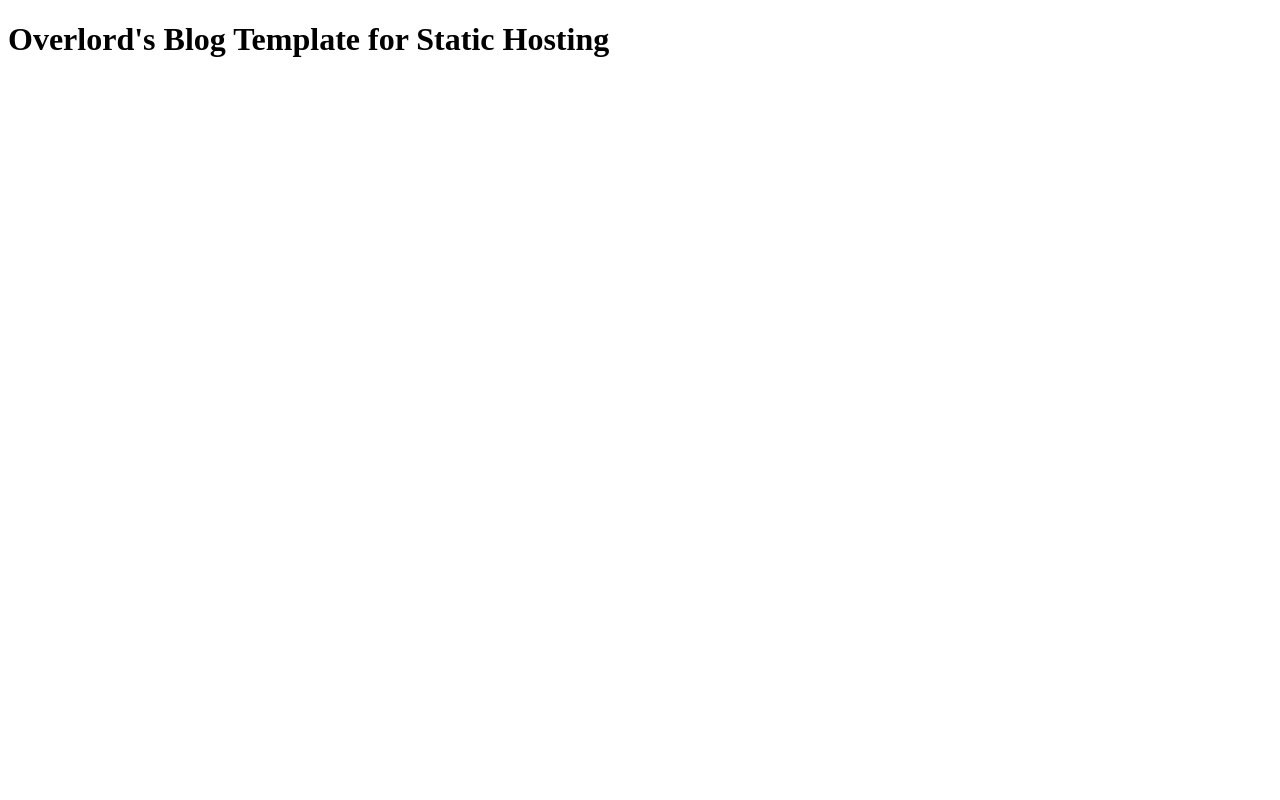
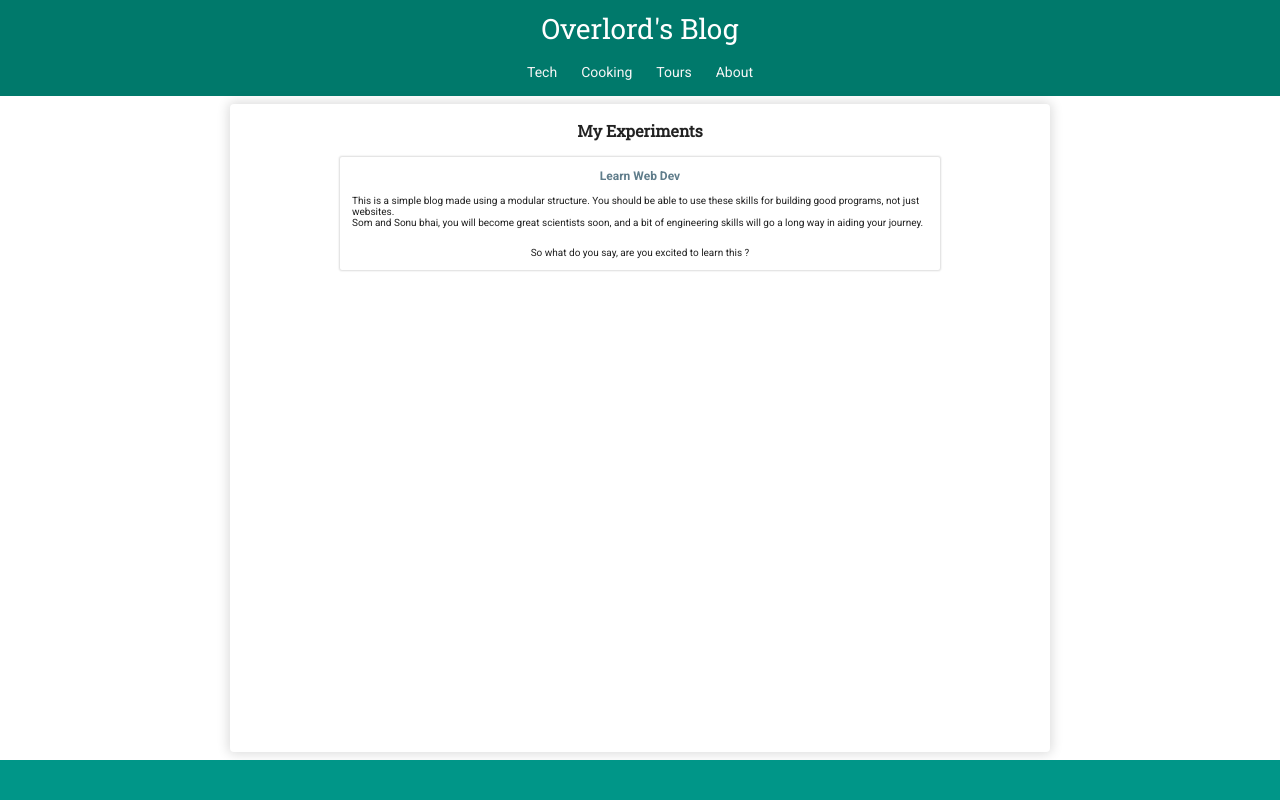
Before and after one commit to shibasis0801/devlog, a website with bundled scripts: page index.html in a window 1280 px wide. Built offline with nearby package versions, Linux system fonts and the light colour scheme.

Commit message:
made this blog in three hours and felt good while doing it :D

```diff
--- /dev/null
+++ b/code/common/components.js
@@ -0,0 +1,101 @@
+function createElement(tag, options= {}, children= []) {
+    const element = document.createElement(tag);
+    Object.entries(options)
+        .forEach(([key, value]) => {
+            element[key] = value
+        });
+    children.forEach(child => element.appendChild(child));
+    return element;
+}
+
+
+export const text = content => document.createTextNode(content);
+
+export function div(options, children) {
+    return createElement('div', options, children);
+}
+
+export function span(options, children) {
+    return createElement('span', options, children);
+}
+
+
+export function ul(options, listItems) {
+    return createElement('ul', options, listItems);
+}
+
+export function li(options, children) {
+    return createElement('li', options, children);
+}
+
+export function h3(options, textContent) {
+    return createElement('h3', options, [text(textContent)]);
+}
+
+export function h4(options, textContent) {
+    return createElement('h4', options, [text(textContent)]);
+}
+
+export function p(options, textContent) {
+    return createElement('p', options, [text(textContent)]);
+}
+
+export function checkbox(options) {
+    return createElement(
+        'input',
+        {
+            type: 'checkbox',
+            ...options
+        }
+    )
+}
+
+export function br() {
+    return createElement('br');
+}
+
+/**
+ * Inserts renderSeparator HTML between HTML elements if an empty string is detected
+ *
+ * @param {object[]} dataArray
+ * @param {function(object): HTMLElement} renderFn
+ * @param {function(): HTMLElement} renderSeparator
+ * @return {HTMLElement[]}
+ */
+export function withSeparators(dataArray, renderFn, renderSeparator) {
+    const elements = []
+    for (let idx = 0; idx < dataArray.length; ++idx) {
+        const data = dataArray[idx];
+        if (data) {
+            elements.push(renderFn(data));
+        }
+        else {
+            elements.push(renderSeparator());
+        }
+
+    }
+    return elements;
+}
+
+class Container {
+    ref = document.getElementById('container')
+    clear() {
+        while(this.ref.firstChild) {
+            this.ref.removeChild(this.ref.firstChild)
+        }
+    }
+
+    attachChildren(children) {
+        if (children) {
+            this.ref.append(children);
+        }
+    }
+
+    replaceChildrenWith(newChildren) {
+        this.clear();
+        if (newChildren) {
+            this.attachChildren(newChildren);
+        }
+    }
+}
+export const container = new Container()
--- /dev/null
+++ b/code/common/isObject.js
@@ -0,0 +1,3 @@
+export function isObject(content) {
+    return (typeof content === "object" && content != null);
+}
--- a/code/main.js
+++ b/code/main.js
@@ -1 +1,8 @@
-console.log("Hello, Please use this template to create your own blogs and/or learn some basic web development");
+import {attachNavLinks, establishNavigation} from "./pages/navigation.js";
+
+function init() {
+    attachNavLinks();
+    establishNavigation();
+}
+
+init();
--- /dev/null
+++ b/code/pages/about/about.js
@@ -0,0 +1,3 @@
+export default function About() {
+
+}
--- /dev/null
+++ b/code/pages/cooking/cooking.js
@@ -0,0 +1,2 @@
+export default function Cooking() {
+}
--- /dev/null
+++ b/code/pages/navigation.js
@@ -0,0 +1,74 @@
+import {container, li, text} from "../common/components.js";
+import Cooking from "./cooking/cooking.js";
+import Tours from "./tours/tours.js";
+import About from "./about/about.js";
+import Tech from "./tech/tech.js";
+
+const navList = document.getElementById("nav-list");
+
+export const pages = {
+    id(name) { return `nav-${name}` },
+    default: "tech",
+    data: {
+        tech: {
+            name: "Tech"
+        },
+        cooking: {
+            name: "Cooking"
+        },
+        tours: {
+            name: "Tours"
+        },
+        about: {
+            name: "About"
+        }
+    }
+}
+
+function navLink(pageKey) {
+    return li({
+        className: "nav-item",
+        id: pages.id(pageKey)
+    }, [
+        text(pages.data[pageKey].name)
+    ]);
+}
+
+
+export function attachNavLinks() {
+    for (const name in pages.data) {
+        Navigation[name] = navLink(name);
+        navList.append(Navigation[name])
+    }
+}
+
+// May get memory leaks if abused
+export const Navigation = {
+    tech: {},
+    cooking: {},
+    tours: {},
+    about: {}
+}
+
+
+export function establishNavigation() {
+    Navigation.tech.addEventListener("click", function() {
+        container.replaceChildrenWith(Tech())
+    })
+
+    Navigation.cooking.addEventListener("click", function() {
+        container.replaceChildrenWith(Cooking())
+    })
+
+    Navigation.tours.addEventListener("click", function() {
+        container.replaceChildrenWith(Tours())
+    })
+
+    Navigation.about.addEventListener("click", function() {
+        container.replaceChildrenWith(About())
+    })
+
+    if (Object.keys(Navigation).includes(pages.default)) {
+        Navigation[pages.default].click();
+    }
+}
--- /dev/null
+++ b/code/pages/tech/data.js
@@ -0,0 +1,33 @@
+// All data must be in the same structure.
+import {isObject} from "../../common/isObject.js";
+
+/** Three options are available for content,
+ * Text -> Paragraph
+ * Blank -> LineBreak
+ * {text: string, style: string} -> Styled Paragraph
+ */
+const data = [
+    {
+        heading: "Learn Web Dev",
+        content: [
+            "This is a simple blog made using a modular structure. You should be able to use these skills for building good programs, not just websites.",
+            "Som and Sonu bhai, you will become great scientists soon, and a bit of engineering skills will go a long way in aiding your journey.",
+            "",
+            {
+                text: "So what do you say, are you excited to learn this ?",
+                style: "text-align: center"
+            }
+        ]
+    }
+];
+
+export function getOptions(content) {
+    if (isObject(content)) {
+        return {
+            style: content.style
+        }
+    }
+    else return null;
+}
+
+export default data;
--- /dev/null
+++ b/code/pages/tech/tech.js
@@ -0,0 +1,25 @@
+import {div, h3, h4, ul, li, br, p, withSeparators} from "../../common/components.js";
+import data, {getOptions} from "./data.js";
+
+export default function Tech() {
+    return div({
+        className: "tech"
+    }, [
+        h3({}, "My Experiments"),
+        ul({}, data.map(item =>
+            li({ className: "card" }, [
+                h4({}, item.heading),
+                ...withSeparators(
+                    item.content,
+                    (content) => {
+                        const options = getOptions(content);
+                        return options ?
+                            p(getOptions(content), content.text) :
+                            p({}, content);
+                    },
+                    br
+                )
+            ])
+        ))
+    ])
+}
--- /dev/null
+++ b/code/pages/tours/tours.js
@@ -0,0 +1,3 @@
+export default function Tours() {
+
+}
--- a/index.html
+++ b/index.html
@@ -3,10 +3,38 @@
 <head>
     <meta charset="UTF-8">
     <title>Overlord's Blog Template</title>
+    <!-- Google Roboto Font and Material Design icons    -->
+    <!-- https://github.com/google/material-design-icons -->
+    <link rel="preconnect" href="https://fonts.gstatic.com">
+    <link href="https://fonts.googleapis.com/css2?family=Roboto+Slab&display=swap" rel="stylesheet">
+    <link href="https://fonts.googleapis.com/css2?family=Roboto:wght@300;400;500;700&display=swap" rel="stylesheet">
+    <link href="https://fonts.googleapis.com/css2?family=Material+Icons" rel="stylesheet">
+    <link href="styles/common.css" rel="stylesheet">
+    <link href="styles/header.css" rel="stylesheet">
     <link href="styles/main.css" rel="stylesheet">
+    <link href="styles/page.css" rel="stylesheet">
+    <link href="styles/pages/tech.css" rel="stylesheet">
+    <link href="styles/pages/cooking.css" rel="stylesheet">
+    <link href="styles/pages/tours.css" rel="stylesheet">
+    <link href="styles/pages/about.css" rel="stylesheet">
 </head>
 <body>
-    <h1>Overlord's Blog Template for Static Hosting</h1>
-    <script src="code/main.js" type="module"></script>
+    <!--https://developer.mozilla.org/en-US/docs/Web/HTML/Element#Content_sectioning -->
+    <header>
+        <h1>Overlord's Blog</h1>
+        <nav>
+            <ul id="nav-list">
+            </ul>
+        </nav>
+    </header>
+    <main id="container">
+
+    </main>
+    <footer>
+
+    </footer>
+    <script src="code/main.js" type="module">
+        init()
+    </script>
 </body>
 </html>
--- a/package.json
+++ b/package.json
@@ -4,8 +4,9 @@
   "description": "A developer's blog template",
   "main": "index.html",
   "scripts": {
+    "install": "npm i -g browser-sync typescript",
     "test": "echo loltest",
-    "start": "python -m http.server"
+    "start": "browser-sync start --server --files \"index.html, styles/*.css, code/*.js\"browser-sync start --server --files \"index.html, styles/*.css, code/*.js\""
   },
   "repository": {
     "type": "git",
--- /dev/null
+++ b/styles/common.css
@@ -0,0 +1,81 @@
+body {
+    font-family: "Roboto", sans-serif;
+    height: 100vh;
+    width: 100%;
+    margin: 0;
+    padding: 0;
+    display: grid;
+    grid-template-rows: 96px auto 40px;
+    grid-template-columns: 18% 64% 18%;
+    color: var(--text-primary);
+    background-color: var(--base);
+}
+
+/* https://css-tricks.com/snippets/css/a-guide-to-flexbox/ */
+body > header {
+    background-color: var(--primary-700);
+    grid-row: 1;
+    grid-column: 1 / span 3;
+    /* For children */
+    display: flex;
+    flex-direction: column;
+    justify-content: space-evenly;
+    align-items: center;
+}
+
+body > main {
+    background-color: white;
+    grid-row: 2;
+    grid-column: 2;
+    /* For children */
+    margin: 8px 0;
+    padding: 16px;
+    border-radius: 4px;
+    box-shadow: 0 0 12px 2px var(--shadow);
+}
+
+body > footer {
+    background-color: var(--primary);
+    grid-row: 3;
+    grid-column: 1 / span 3;
+    /* For children */
+    display: flex;
+    justify-content: center;
+}
+
+
+@media screen and (max-width: 480px) {
+    /* Mobile CSS */
+
+}
+
+
+
+/* https://www.materialpalette.com/teal/blue-grey and https://www.materialui.co/colors/teal */
+:root {
+    --primary-100: #B2DFDB;
+    --primary: #009688;
+    --primary-700: #00796B;
+    --primary-800: #00695C;
+    --base: white;
+    --off-base: whitesmoke;
+    --accent-color: #607D8B;
+    --text-primary: #212121;
+    --text-secondary: #757575;
+    --separator: #BDBDBD;
+    --shadow: rgba(0, 0, 0, 0.14);
+}
+
+/* minimal CSS Reset -> https://css-tricks.com/reboot-resets-reasoning/ */
+* {
+    padding: 0;
+    margin: 0;
+    border: 0;
+    box-sizing: border-box;
+}
+input:focus {
+    outline: 0;
+}
+button:focus {
+    outline: 0;
+}
--- /dev/null
+++ b/styles/header.css
@@ -0,0 +1,52 @@
+header > h1 {
+    font-family: 'Roboto Slab', serif;
+    font-weight: 500;
+    font-size: 28px;
+    color: var(--base);
+}
+
+header > nav > ul {
+    color: var(--off-base);
+    list-style-type: none;
+}
+
+header>nav li.nav-item {
+    display: inline-block;
+    font-size: 14px;
+    padding: 6px 12px;
+    cursor: pointer;
+    /*https://developer.mozilla.org/en-US/docs/Web/CSS/border-radius*/
+    border-radius: 50% 20% / 10% 40%;
+}
+
+li.nav-item:hover {
+    background-color: var(--primary-800);
+}
+
+.main-search {
+    align-self: center;
+    box-shadow: 2px 4px 4px 2px var(--shadow);
+}
+
+.main-search input {
+    height: 32px;
+    width: 144px;
+    padding: 0 12px;
+}
+
+.main-search button {
+    height: 32px;
+    width: 32px;
+    background: var(--primary);
+    color: var(--base);
+    cursor: pointer;
+}
+
+.main-search button:hover {
+    background-color: var(--primary-800);
+}
+
+@media screen and (max-width: 480px) {
+    /* Mobile CSS */
+
+}
--- a/styles/main.css
+++ b/styles/main.css
@@ -0,0 +1,3 @@
+body > main {
+
+}
--- /dev/null
+++ b/styles/page.css
@@ -0,0 +1,7 @@
+.card {
+    width: 100%;
+    padding: 12px;
+    border-radius: 2px;
+    box-shadow: 0 0 2px 1px var(--shadow);
+    text-align: center;
+}
--- /dev/null
+++ b/styles/pages/tech.css
@@ -0,0 +1,30 @@
+.tech {
+    display: flex;
+    flex-direction: column;
+    align-items: center;
+}
+
+.tech > h3 {
+    font-family: 'Roboto Slab', serif;
+    font-size: 16px;
+    margin-bottom: 16px;
+}
+
+.tech > ul {
+    list-style-type: none;
+    width: 100%;
+    max-width: 600px;
+}
+
+.tech li > h4 {
+    font-size: 12px;
+    margin-bottom: 12px;
+    color: var(--accent-color);
+    text-align: center;
+}
+
+.tech li > p {
+    font-size: 10px;
+    color: #212121;
+    text-align: left;
+}
```
Also changed, not shown: styles/pages/about.css (added), styles/pages/cooking.css (added), styles/pages/tours.css (added), 1 other file.
